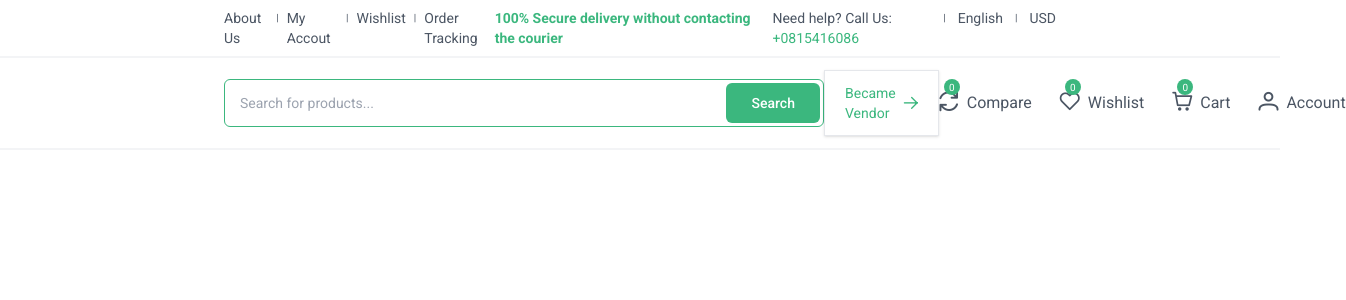
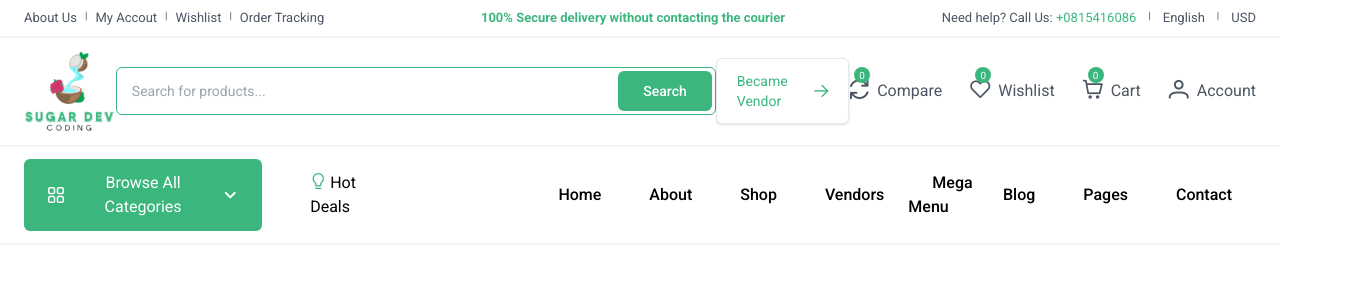
Before and after one commit to Duong04/ecommerce, a Vue app: page / in a window 1280 px wide. Shown: the top 300 px of the page, 1346 px wide, since content can reach past the window. Built offline with nearby package versions, Linux system fonts and the light colour scheme; a web font is replaced by a local one.

Commit message:
Feature UI Header

```diff
--- a/src/views/home/HomeView.vue
+++ b/src/views/home/HomeView.vue
@@ -6,8 +6,8 @@ import { BadgeButton } from "@/components/badges";
 <template>
 <div id="wrapper">
   <header>
-    <div class="px-56 py-2 border-b-2 border-gray-100 flex justify-between">
-      <ul class="text-sm flex gap-2 text-gray-600">
+    <div class="2xl:px-56 px-6 py-2 border-b-2 border-gray-100 flex items-center justify-between">
+      <ul class="text-[13px] flex gap-2 text-gray-600">
         <li><a href="">About Us</a></li>
         <span class="text-[10px]">|</span>
         <li><a href="">My Accout</a></li>
@@ -16,10 +16,10 @@ import { BadgeButton } from "@/components/badges";
         <span class="text-[10px]">|</span>
         <li><a href="">Order Tracking</a></li>
       </ul>
-      <div class="text-color-brand text-sm font-semibold">
+      <div class="text-color-brand text-[13px] font-semibold">
         100% Secure delivery without contacting the courier
       </div>
-      <div class="text-sm text-gray-600 flex gap-3">
+      <div class="text-[13px] text-gray-600 flex gap-3">
         <div>
           <span>Need help? Call Us: <a class="transition-all text-color-brand hover:underline" href="tel:0815416086">+0815416086</a></span>
         </div>
@@ -33,7 +33,7 @@ import { BadgeButton } from "@/components/badges";
         </div>
       </div>
     </div>
-    <div class="py-3 px-56 border-b-2 border-gray-100 flex justify-between items-center">
+    <div class="2xl:px-56 px-6 py-3 border-b-2 border-gray-100 flex justify-between items-center">
         <div class="w-28">
           <a href="">
             <img src="/images/logo.png" alt="">
@@ -46,7 +46,7 @@ import { BadgeButton } from "@/components/badges";
           </div>
         </div>
         <div>
-          <a href="" class="transition-all border-[1px] px-5 py-3 bg-white shadow text-sm text-color-brand flex items-center gap-2 hover:translate-y-[-4px]">Became Vendor <i class="pi pi-arrow-right"></i></a>
+          <a href="" class="transition-all border-[1px] px-5 py-3 bg-white shadow text-sm text-color-brand flex items-center gap-2 hover:translate-y-[-4px] rounded-md">Became Vendor <i class="pi pi-arrow-right"></i></a>
         </div>
         <div class="flex gap-7">
           <BadgeButton badge="0" iconClass="pi pi-sync" label="Compare" />
@@ -55,6 +55,46 @@ import { BadgeButton } from "@/components/badges";
           <BadgeButton :isBadge=false iconClass="pi pi-user" label="Account" />
         </div>
     </div>
+    <nav class="2xl:px-56 px-6 py-3 border-b-2 border-gray-100 flex justify-start items-center gap-36">
+      <div class="flex items-center gap-12">
+        <button class="transition-all duration-700 bg-color-brand py-3 px-6 text-white flex items-center justify-center gap-3 rounded-md hover:bg-[#29A56C]">
+          <i class="pi pi-th-large"></i>
+          <span>Browse All Categories</span>
+          <i class="pi pi-angle-down"></i>
+        </button>
+        <div>
+          <a href="" class="text-md"><i class="pi pi-lightbulb text-color-brand"></i> Hot Deals</a>
+        </div>
+      </div>
+      <menu>
+        <ul class="flex items-center text-md font-[500]">
+          <li>
+            <router-link class="transition-all p-6 duration-500 hover:text-color-brand" href="">Home</router-link>
+          </li>
+          <li>
+            <router-link class="transition-all p-6 duration-500 hover:text-color-brand" href="">About</router-link>
+          </li>
+          <li>
+            <router-link class="transition-all p-6 duration-500 hover:text-color-brand" href="">Shop</router-link>
+          </li>
+          <li>
+            <router-link class="transition-all p-6 duration-500 hover:text-color-brand" href="">Vendors</router-link>
+          </li>
+          <li>
+            <router-link class="transition-all p-6 duration-500 hover:text-color-brand" href="">Mega Menu</router-link>
+          </li>
+          <li>
+            <router-link class="transition-all p-6 duration-500 hover:text-color-brand" href="">Blog</router-link>
+          </li>
+          <li>
+            <router-link class="transition-all p-6 duration-500 hover:text-color-brand" href="">Pages</router-link>
+          </li>
+          <li>
+            <router-link class="transition-all p-6 duration-500 hover:text-color-brand" href="">Contact</router-link>
+          </li>
+        </ul>
+      </menu>
+    </nav>
   </header>
   <main>
   </main>
```
